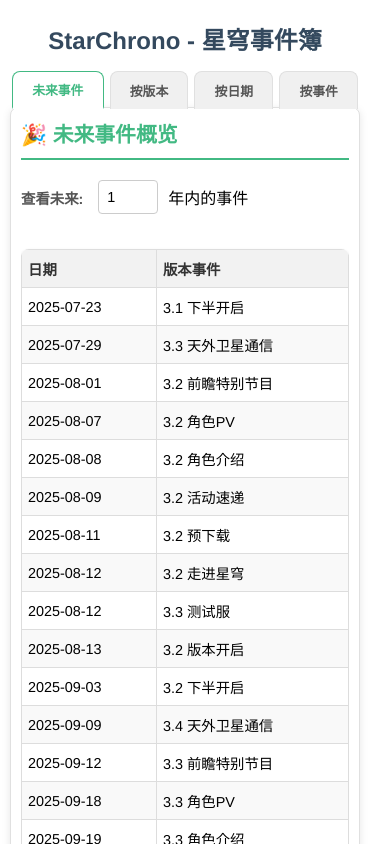
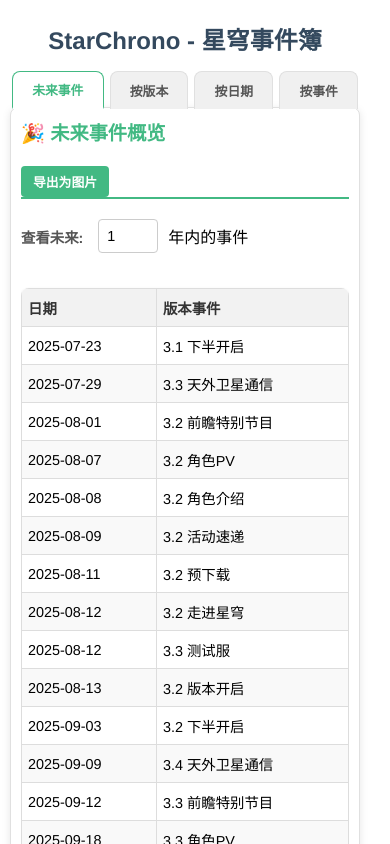
Before and after one commit to moyanj/star-chrono, a Vue app: page / in a window 390 px wide. Shown: the top 844 px of the page. Built offline with nearby package versions, Linux system fonts and the light colour scheme.

Commit message:
feat: add exporting tables as images

```diff
--- a/package.json
+++ b/package.json
@@ -12,6 +12,7 @@
   },
   "dependencies": {
     "dayjs": "^1.11.13",
+    "html2canvas": "^1.4.1",
     "vue": "^3.5.17"
   },
   "devDependencies": {
--- a/src/App.vue
+++ b/src/App.vue
@@ -1,8 +1,9 @@
 <script setup lang="ts">
-import { ref, computed, onMounted, type ComputedRef } from 'vue';
+import { ref, computed, onMounted, type ComputedRef, type Ref } from 'vue';
 import { generateVersionEvents, type EventItem, INITIAL_START_VERSION, INITIAL_START_DATE, EVENT_OFFSETS } from './utils/events';
 import dayjs from 'dayjs';
 import isSameOrAfter from 'dayjs/plugin/isSameOrAfter';
+import html2canvas from 'html2canvas';
 
 dayjs.extend(isSameOrAfter);
 
@@ -52,7 +53,6 @@ const dateRangeEvents: ComputedRef<EventItem[]> = computed(() => {
 
 // 4. 按事件类型筛选
 const eventTypes = computed(() => {
-    // 从EVENT_OFFSETS中获取所有事件类型
     return Object.keys(EVENT_OFFSETS);
 });
 const selectedEventType = ref(''); // 默认不选择任何事件类型
@@ -74,13 +74,45 @@ const eventTypeEvents: ComputedRef<EventItem[]> = computed(() => {
 
 // --- 生命周期钩子 ---
 onMounted(() => {
-    // 页面加载时，生成足够多的事件数据
-    allEvents.value = generateVersionEvents(INITIAL_START_VERSION, INITIAL_START_DATE, 5026); // 支持到2600年12月24日（559.4版本下半）
+    allEvents.value = generateVersionEvents(INITIAL_START_VERSION, INITIAL_START_DATE, 5026);
 });
 
 // --- 辅助函数 ---
 function setTab(tabName: string) {
     activeTab.value = tabName;
+}
+
+// --- 图片导出功能 ---
+const isExporting = ref(false);
+const futureTableRef = ref<HTMLElement | null>(null);
+const versionTableRef = ref<HTMLElement | null>(null);
+const dateTableRef = ref<HTMLElement | null>(null);
+const eventTypeTableRef = ref<HTMLElement | null>(null);
+
+async function exportToImage(element: HTMLElement | null, filenamePrefix: string) {
+    console.log('导出图片');
+    if (!element || isExporting.value) return;
+    isExporting.value = true;
+    try {
+        html2canvas(element, {
+            backgroundColor: '#ffffff', // 设置背景色以防透明
+            scale: 2, // 提高清晰度
+            useCORS: true, // 允许跨域
+        }).then(canvas => {
+            console.log('导出图片完成');
+            const link = document.createElement('a');
+            const timestamp = dayjs().format('YYYYMMDD-HHmmss');
+            link.href = canvas.toDataURL('image/png');
+            link.download = `${filenamePrefix}_${timestamp}.png`;
+            link.click();
+        });
+
+    } catch (error) {
+        console.error('导出图片失败:', error);
+        alert('导出图片失败，请查看控制台获取更多信息。');
+    } finally {
+        isExporting.value = false;
+    }
 }
 </script>
 
@@ -106,13 +138,19 @@ function setTab(tabName: string) {
         <div class="tab-content">
             <!-- 未来事件概览 -->
             <section v-show="activeTab === 'future'" class="section">
-                <h2>🎉 未来事件概览</h2>
+                <div class="section-header">
+                    <h2>🎉 未来事件概览</h2>
+                    <button @click="exportToImage(futureTableRef, '未来事件')" v-if="futureEvents.length"
+                        :disabled="isExporting" class="export-button">
+                        {{ isExporting ? '正在导出...' : '导出为图片' }}
+                    </button>
+                </div>
                 <div class="controls">
                     <label for="futureYears">查看未来: </label>
                     <input type="number" id="futureYears" v-model.number="futureYears" min="0" step="1">
                     年内的事件
                 </div>
-                <div v-if="futureEvents.length" class="table-container">
+                <div v-if="futureEvents.length" class="table-container" ref="futureTableRef">
                     <table>
                         <thead>
                             <tr>
@@ -133,12 +171,18 @@ function setTab(tabName: string) {
 
             <!-- 按版本号查询 -->
             <section v-show="activeTab === 'version'" class="section">
-                <h2>🔍 按版本号查询</h2>
+                <div class="section-header">
+                    <h2>🔍 按版本号查询</h2>
+                    <button @click="exportToImage(versionTableRef, `版本_${inputVersion}`)" v-if="versionEvents.length"
+                        :disabled="isExporting" class="export-button">
+                        {{ isExporting ? '正在导出...' : '导出为图片' }}
+                    </button>
+                </div>
                 <div class="controls">
                     <label for="inputVersion">输入版本号 (如: 2.0): </label>
                     <input type="text" id="inputVersion" v-model="inputVersion" placeholder="例: 2.0">
                 </div>
-                <div v-if="versionEvents.length" class="table-container">
+                <div v-if="versionEvents.length" class="table-container" ref="versionTableRef">
                     <table>
                         <thead>
                             <tr>
@@ -159,7 +203,13 @@ function setTab(tabName: string) {
 
             <!-- 按日期范围查询 -->
             <section v-show="activeTab === 'date'" class="section">
-                <h2>🗓️ 按日期范围查询</h2>
+                <div class="section-header">
+                    <h2>🗓️ 按日期范围查询</h2>
+                    <button @click="exportToImage(dateTableRef, `日期范围_${inputDate}`)" v-if="dateRangeEvents.length"
+                        :disabled="isExporting" class="export-button">
+                        {{ isExporting ? '正在导出...' : '导出为图片' }}
+                    </button>
+                </div>
                 <div class="controls">
                     <label for="inputDate">输入中心日期: </label>
                     <input type="date" id="inputDate" v-model="inputDate">
@@ -167,7 +217,7 @@ function setTab(tabName: string) {
                     <input type="number" id="dateRangeYears" v-model.number="dateRangeYears" min="0" step="1">
                     年内的事件
                 </div>
-                <div v-if="dateRangeEvents.length" class="table-container">
+                <div v-if="dateRangeEvents.length" class="table-container" ref="dateTableRef">
                     <table>
                         <thead>
                             <tr>
@@ -188,7 +238,13 @@ function setTab(tabName: string) {
 
             <!-- 按事件类型筛选 -->
             <section v-show="activeTab === 'eventType'" class="section">
-                <h2>🔖 按事件类型筛选</h2>
+                <div class="section-header">
+                    <h2>🔖 按事件类型筛选</h2>
+                    <button @click="exportToImage(eventTypeTableRef, `事件类型_${selectedEventType}`)"
+                        v-if="eventTypeEvents.length" :disabled="isExporting" class="export-button">
+                        {{ isExporting ? '正在导出...' : '导出为图片' }}
+                    </button>
+                </div>
                 <div class="controls">
                     <label for="selectedEventType">选择事件类型: </label>
                     <select id="selectedEventType" v-model="selectedEventType">
@@ -199,7 +255,7 @@ function setTab(tabName: string) {
                     <input type="number" id="timeFrameYears" v-model.number="timeFrameYears" min="1" step="1">
                     年内的事件
                 </div>
-                <div v-if="eventTypeEvents.length" class="table-container">
+                <div v-if="eventTypeEvents.length" class="table-container" ref="eventTypeTableRef">
                     <table>
                         <thead>
                             <tr>
@@ -248,15 +304,10 @@ function setTab(tabName: string) {
 
 html {
     overflow-y: overlay;
-    /* 使滚动条覆盖在内容上方 */
     scrollbar-width: thin;
-    /* Firefox 支持 */
     scrollbar-color: rgba(0, 0, 0, 0.2) transparent;
-    /* Firefox 支持 */
     margin-left: calc(-1 * (100vw - 100%));
-    /* 防止滚动条出现/消失时页面跳动 */
     scrollbar-gutter: stable;
-    /* 保持滚动条空间稳定 */
 }
 
 body {
@@ -302,10 +353,42 @@ h1 {
 h2 {
     color: #42b983;
     margin-top: 0;
+    padding-bottom: 10px;
+    margin-bottom: 0;
+    /* 调整h2的margin */
+    font-size: 1.5rem;
+}
+
+/* 新增: Section 头部样式 */
+.section-header {
+    display: flex;
+    justify-content: space-between;
+    align-items: center;
+    margin-bottom: 20px;
     border-bottom: 2px solid #42b983;
-    padding-bottom: 10px;
-    margin-bottom: 20px;
-    font-size: 1.5rem;
+}
+
+/* 新增: 导出按钮样式 */
+.export-button {
+    background-color: #42b983;
+    color: white;
+    border: none;
+    padding: 8px 16px;
+    border-radius: 4px;
+    cursor: pointer;
+    font-size: 0.9rem;
+    font-weight: bold;
+    transition: background-color 0.3s, opacity 0.3s;
+}
+
+.export-button:hover {
+    background-color: #36a476;
+}
+
+.export-button:disabled {
+    background-color: #a5d6c4;
+    cursor: not-allowed;
+    opacity: 0.7;
 }
 
 /* 控制面板响应式设计 */
@@ -331,7 +414,6 @@ select {
     border: 1px solid #ccc;
     border-radius: 4px;
     font-size: 16px;
-    /* 移动端更友好的字体大小 */
     width: 100%;
     max-width: 180px;
     box-sizing: border-box;
@@ -345,9 +427,7 @@ input[type="number"] {
 .table-container {
     width: 100%;
     overflow-x: auto;
-    /* 允许在小屏幕上水平滚动 */
     -webkit-overflow-scrolling: touch;
-    /* 提升iOS滚动体验 */
 }
 
 table {
@@ -455,7 +535,19 @@ a:hover {
     }
 
     h2 {
-        font-size: 1.3rem;
+        font-size: 1.2rem;
+        /* 调整标题大小以适应按钮 */
+    }
+
+    .section-header {
+        flex-direction: column;
+        align-items: flex-start;
+        gap: 10px;
+    }
+
+    .export-button {
+        padding: 6px 12px;
+        font-size: 0.8rem;
     }
 
     label {
```
Also changed, not shown: 1 other file (tests, documents, lock files or other folders).
